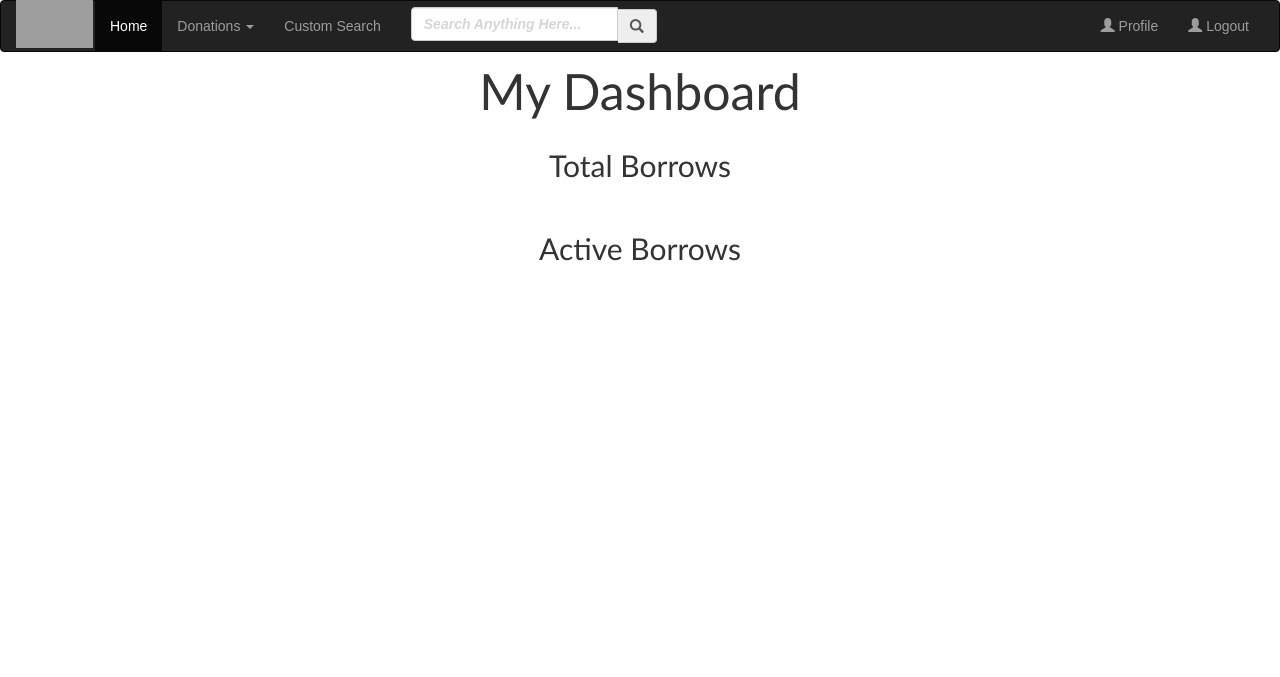
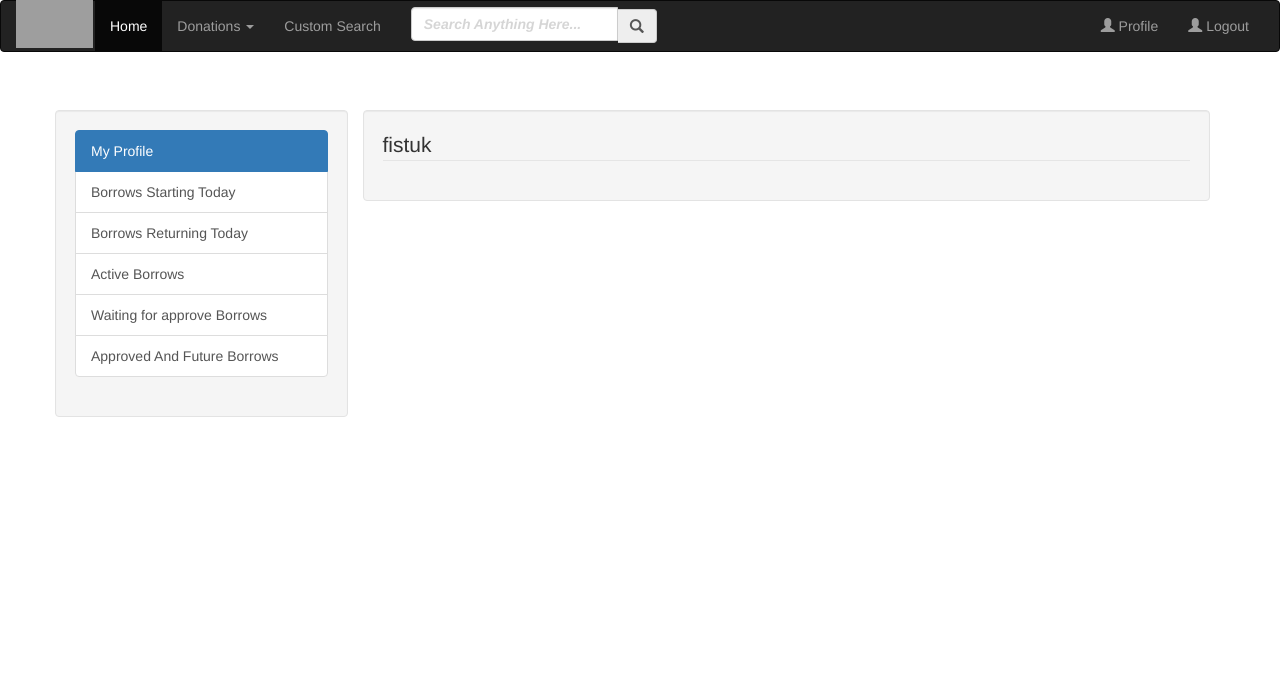
Before and after one commit to GuidoMatijas1/TakeIt, a Flask app: page /dashboard/ in a window 1280 px wide. Shown: the top 677 px of the page. Run offline with Flask 2, Linux system fonts and the light colour scheme; a user stored in the database is signed in; data comes from the database, SQL or seed files in the repository; both versions use the stored data as it was after the commit; some libraries are stand-ins or nearby versions; some web fonts are replaced; grey boxes are pictures that could not be loaded.

Commit message:
for_the_Server

```diff
--- a/auth/pyvenv.cfg
+++ b/auth/pyvenv.cfg
@@ -1,3 +1,3 @@
-home = /Users/guidomatijas/TakeIt/venv/bin
+home = /Library/Developer/CommandLineTools/usr/bin
 include-system-site-packages = false
-version = 3.9.9
+version = 3.9.6
--- a/project/auth.py
+++ b/project/auth.py
@@ -627,8 +627,11 @@
 
 @auth.route('/dashboard/')
 def dashboard():
-    borrows = Borrows.query.filter_by(gmah_id=current_user.id).all()
-    return render_template('dashboard.html', borrows=borrows, func2=return_product)
+    gmah_id = current_user.id
+    gmah = Gmah.query.filter_by(id=gmah_id).first()
+    borrows_list = Borrows.query.filter_by(gmah_id=gmah_id).all()
+    product_list = Products.query.filter_by(gmah_id=gmah_id).all()
+    return render_template('dashboard.html', gmah=gmah, id=gmah_id, borrows=borrows_list, products=product_list)
 
 
 @auth.route('/dashboard_borrows/', methods=["POST"])
@@ -642,4 +645,4 @@
 def donations():
     results = Donations.query.all()
     # result = Products.query.filter_by(name=serched)
-    return render_template("donations.html", results=results,func=searchgmahforprod,header="Results Page")
+    return render_template("donations.html", results=results,func=searchgmahforprod,header="Item For Donations")
--- a/project/main.py
+++ b/project/main.py
@@ -1,4 +1,4 @@
-from .models import User, Gmah, Products
+from .models import User, Gmah, Products, Borrows
 from flask import Blueprint, render_template, url_for
 from flask_login import login_required, current_user
 import flask_sqlalchemy as fs
@@ -7,6 +7,7 @@
 import os
 import geopy
 import folium
+from .auth import searchgmahforprod
 
 main = Blueprint('main', __name__)
 
@@ -50,7 +51,11 @@
 @login_required
 def profile():
     gmah_list = Gmah.query.all()
-    return render_template('profile.html', items=gmah_list)
+    gmah_id = current_user.id
+    gmah = Gmah.query.filter_by(id=gmah_id).first()
+    results = Products.query.filter_by(gmah_id=gmah_id).all()
+    # return render_template("my_products.html",products=products)
+    return render_template('profile.html', items=gmah_list,results=results,func=searchgmahforprod,header="My Products")
 
 
 @main.route('/test_page')
@@ -97,6 +102,7 @@
 def popup(gmah):
     return render_template('map_popup.html', name=gmah.name, city=gmah.city, id=gmah.id)
 
+
 # @main.route('/iframe')
 # def iframe(gmah):
 #     return flask.send_file('templates/popup_iframe.html', gmah=gmah)
--- a/project/templates/base.html
+++ b/project/templates/base.html
@@ -44,7 +44,7 @@
                                 </li>
                                 <li><a href="/search">Custom Search</a></li>
                                 {% if current_user.owner_first_name %}
-                                <li><a href="/my_products">My Products</a></li>
+<!--                                <li><a href="/my_products">My Products</a></li>-->
                                 <li><a href="/borrows">My Borrows</a></li>
                                 <li><a href="/donations">Donation Center</a></li>
                                 {% endif %}
--- a/project/templates/dashboard.html
+++ b/project/templates/dashboard.html
@@ -1,29 +1,50 @@
-{% extends "base.html" %}
+{% extends 'base.html' %}
+{% block content %}
+    <link href="//maxcdn.bootstrapcdn.com/bootstrap/3.3.0/css/bootstrap.min.css" rel="stylesheet" id="bootstrap-css">
+<script src="//maxcdn.bootstrapcdn.com/bootstrap/3.3.0/js/bootstrap.min.js"></script>
+<script src="//cdnjs.cloudflare.com/ajax/libs/jquery/3.2.1/jquery.min.js"></script>
+<!------ Include the above in your HEAD tag ---------->
 
-{% block content %}
-<h2 class="homewelcome" style="text-align:center;">My Dashboard</h2>
-<div class="container">
-    <div class="row">
-         <h1 class="homewelcome" style="font-size:30px;text-align:center;"> Total Borrows</h1>
-        {% for borrow in borrows %}
-            {% if borrow.approved==1 %}
-                    <h1 class="homewelcome" style="font-size:25px;text-align:left;">Active & Upcoming Borrows</h1>
-                    <div class="col-lg-6" style="border: 1px solid black;">
-                         <div  style="margin:0 0 0 30%;">
-                            {% set imagename = (func2(borrow.product_id)).pic_name %}
-                            <img class="resultProductPhoto" src={{url_for('static',filename='images/products/{}'.format(imagename))}} width="180px" height="150px">
-                         </div>
-                       <div style="margin:0 0 0 30%;">
-                           <p>Start Date:{{ borrow.start_date }}</p>
-                           <p>End Date:{{ borrow.end_date }}</p>
-                       </div>
-                            <a class="btn btn-primary" href="{{ url_for('auth.approved_borrow_post', id=borrow.id) }}" style="margin:0 0 0 30%;">Approve</a> <br>
+<link href="//maxcdn.bootstrapcdn.com/font-awesome/4.1.0/css/font-awesome.min.css" rel="stylesheet">
+
+ <div class="site-panel"style="margin-top:110px">
+    <div class="container">
+        <div class="row">
+                <div class="col-md-3 well">
+                    <div class= "sidebar">
+                        <div class="list-group">
+  <a href="#" class="list-group-item active">My Profile</a>
+  <a href="#" class="list-group-item">Borrows Starting Today</a>
+  <a href="#" class="list-group-item">Borrows Returning Today</a>
+  <a href="#" class="list-group-item">Active Borrows</a>
+  <a href="#" class="list-group-item">Waiting for approve Borrows</a>
+  <a href="#" class="list-group-item">Approved And Future Borrows</a>
+<!--  <a href="#" class="list-group-item">Bidding History</a>-->
+<!--  <a href="#" class="list-group-item">My Payments</a>-->
+</div>
                     </div>
-            {% endif %}
-        {% endfor %}
-        <br style="clear:both;">
-        <h1 class="homewelcome" style="font-size:30px;text-align:center;"> Active Borrows</h1>
-        <br style="clear:both;">
+                </div>
+                <div class="col-md-9 ">
+                    <div class= "content-box well">
+                     <legend>{{ gmah.name }} </legend>
+                     <div class="row">
+                     {% for product in products %}
+                         <div>{{  product.name}}</div>
+                        {% set imagename = product.pic_name %}
+                        <div>
+                        <img src={{url_for('static',filename='images/products/{}'.format(imagename))}} width="220px" height="220px"></br>
+                        </div>
+                                 <br style="clear:both;">
+
+                     {% endfor %}
+
+	                 </div>
+                </div>
+    </div>
+        </div>
+    </div>
+ </div>
     </div>
 </div>
+
 {% endblock %}
--- a/project/templates/donations.html
+++ b/project/templates/donations.html
@@ -9,7 +9,6 @@
       {% set imagename = result.pic_name %}
       <img class="resultProductPhoto" src={{url_for('static',filename='images/products/{}'.format(imagename))}} width="180px" height="150px">
       <br class=”blank” />
-      {% if header=="Results Page" %}
         <p>Product Name: {{ result.name }}</p>
        {% if result.is_available %}
         <p style="color: green;">This Product is available</p>
@@ -17,7 +16,6 @@
        {% else %}
         <p style="color: red;" >This Product isnt available</p>
        {% endif %}
-      {% endif %}
   </div>
     {% endfor %}
 </div>
--- a/project/templates/my_products.html
+++ b/project/templates/my_products.html
@@ -1,7 +1,7 @@
 {% extends "base.html" %}
 
 {% block content %}
-<<h2 class="homewelcome" style="text-align:center;">{{header}}</h2>
+<h2 class="homewelcome" style="text-align:center;">{{header}}</h2>
 <div class="container">
     <div class="row space">
     {% for result in results %}
```
Also changed, not shown: project/templates/donate_items.html (+4 -3 lines), project/templates/gmah_signup.html (+6 -5 lines), project/templates/my_borrows.htm (+22 -1 lines), project/templates/profile.html (+43 -17 lines), test_map.html (+12 -69 lines), project/db.sqlite.
